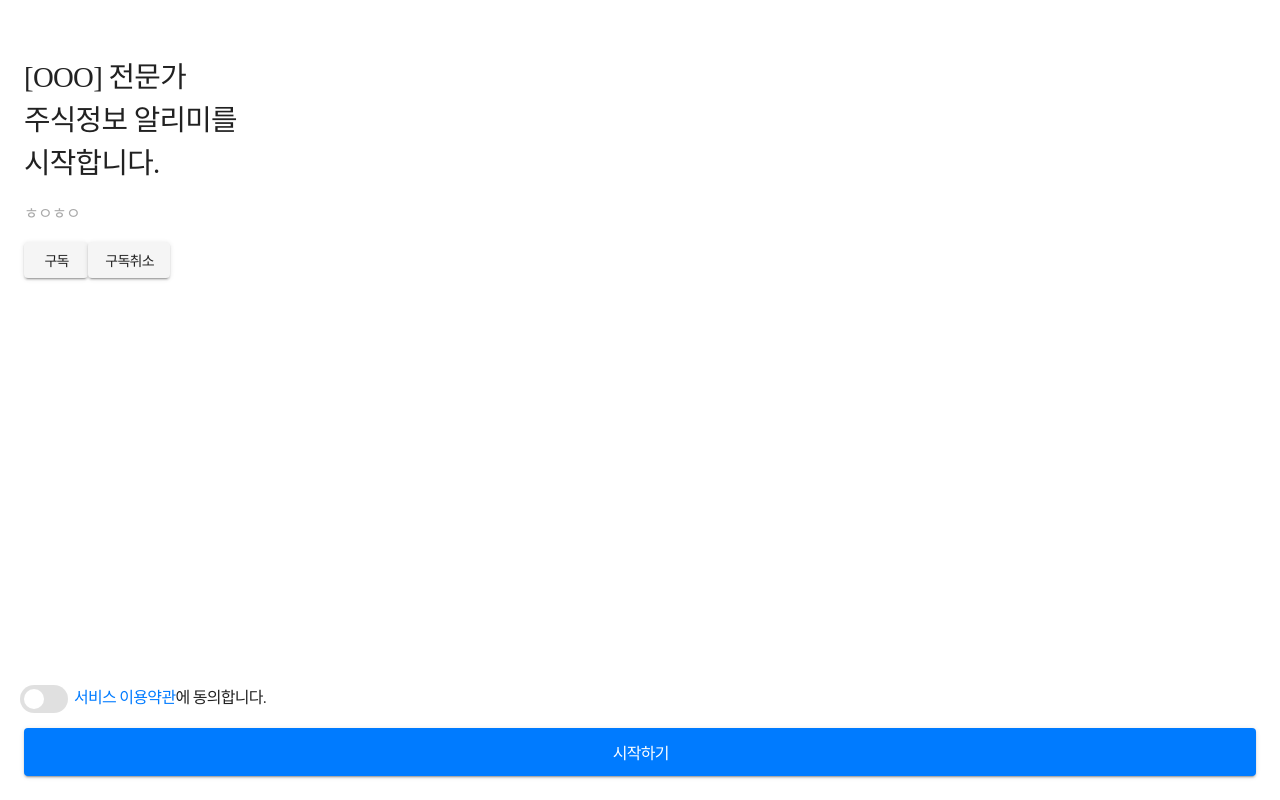
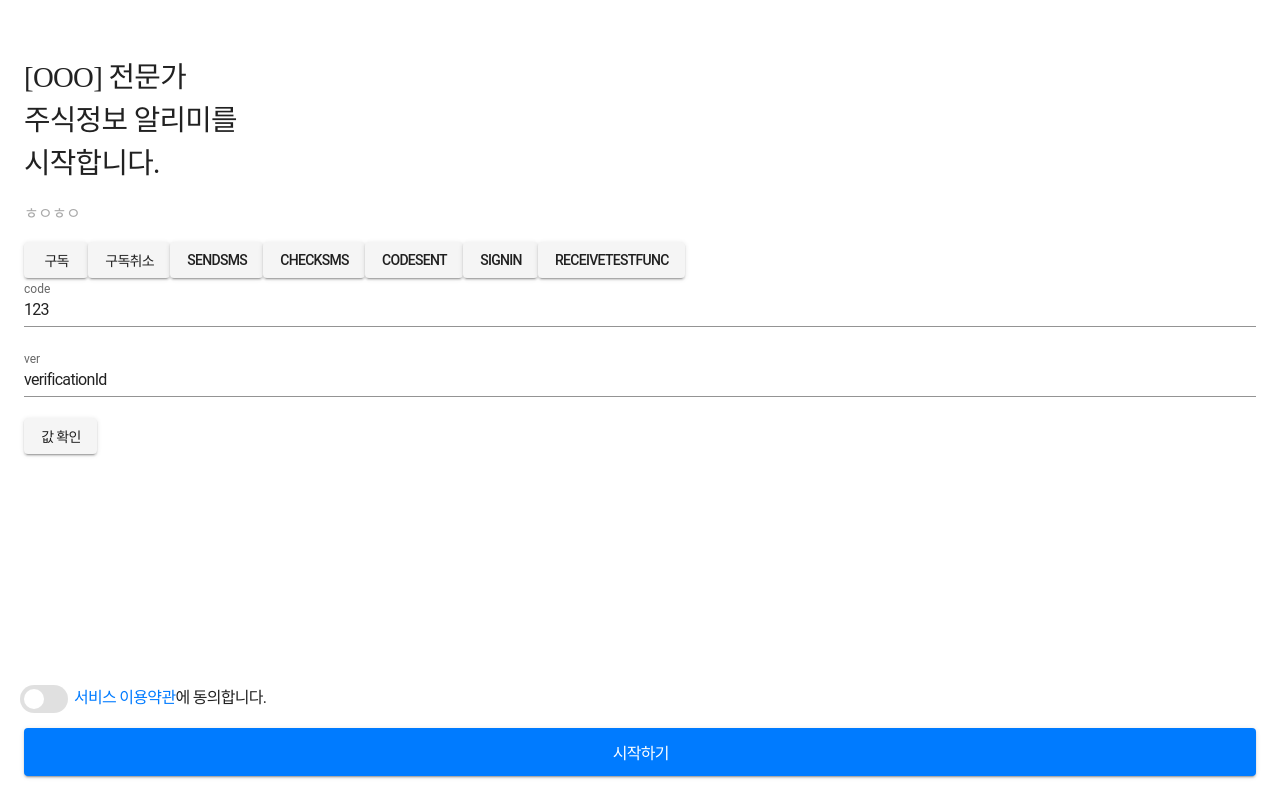
Before and after one commit to kimhyunsoon/vue_practice, a Vue app in the folder practice-app/: page / in a window 1280 px wide. Built offline with nearby package versions, Linux system fonts and the light colour scheme; a small style sheet from the web is missing; a web font is replaced by a local one.

Commit message:
업데이트

```diff
--- a/practice-app/capacitor.config.json
+++ b/practice-app/capacitor.config.json
@@ -9,7 +9,7 @@
     },
     "CapacitorFirebaseAuth": {
       "providers": ["phone"],
-      "languageCode": "kr",
+      "languageCode": "ko",
       "nativeAuth": false,
 
       "permissions": {
--- a/practice-app/src/components/UserRegist.vue
+++ b/practice-app/src/components/UserRegist.vue
@@ -5,6 +5,16 @@
       <p class="subTitle">{{message}}</p>
       <v-btn v-on:click="subTopic()">구독</v-btn>
       <v-btn v-on:click="cancleTopic()">구독취소</v-btn>
+      <v-btn v-on:click="sendSMS()">sendSMS</v-btn>
+      <v-btn v-on:click="checkSMS()">checkSMS</v-btn>
+      <v-btn v-on:click="codeSent()">codeSent</v-btn>
+      <v-btn v-on:click="signIn()">signIn</v-btn>
+      <v-btn v-on:click="receiveTestFunc()">receiveTestFunc</v-btn>
+
+      <v-text-field v-model="code" label="code"></v-text-field>
+      <v-text-field v-model="verificationId" label="ver"></v-text-field>
+      <v-btn v-on:click="codeLog()">값 확인</v-btn>
+
     </div>
     <div class="verticalWrap mid">
     </div>
@@ -62,6 +72,13 @@
 
 <script>
 import { FCM } from '@capacitor-community/fcm';
+import { cfaSignInPhone } from 'capacitor-firebase-auth';
+import { cfaSignInPhoneOnCodeSent, cfaSignInPhoneOnCodeReceived } from 'capacitor-firebase-auth';
+import { User } from 'firebase/app'
+import { cfaSignIn } from 'capacitor-firebase-auth';
+
+
+// let user = new User();
 
 export default {
   name: 'UserRegist',
@@ -70,6 +87,8 @@ export default {
     message: 'ㅎㅇㅎㅇ',
     checkbox: false,
     dialog: false,
+    code: '123',
+    verificationId:'verificationId',
   }),
   methods: {
     reverseMessage() {
@@ -82,6 +101,36 @@ export default {
     cancleTopic() {
       FCM.unsubscribeFrom({ topic: 'test' }).then(() => alert('unsubscribed from topic'));
     },
+    sendSMS() {
+      cfaSignInPhone('+821084439554').subscribe(
+        user => console.log(user.phoneNumber)
+      )
+    },
+    codeSent() {
+      cfaSignInPhoneOnCodeSent().subscribe(
+        verificationId => console.log(verificationId)
+      )
+    },
+    signIn(){
+      cfaSignIn('phone', {phone:'+821084439554'}).subscribe(
+        user => console.log(user)
+      )
+    },
+    receiveTestFunc(){
+      cfaSignInPhoneOnCodeReceived()
+      .subscribe({verificationId: this.verificationId, verificationCode: this.code})
+    },
+    codeLog() {
+      console.log(this.code)
+      console.log(this.verificationId)
+    },
+    checkSMS() {
+      cfaSignInPhone('+821084439554', '123456')
+      .subscribe(user=>{
+        console.log(user)
+      })
+    },
+
   },
   components: {
   },
--- a/practice-app/vue.config.js
+++ b/practice-app/vue.config.js
@@ -2,4 +2,5 @@ module.exports = {
   transpileDependencies: [
     'vuetify',
   ],
+  lintOnSave: false,
 };
```
Also changed, not shown: 4 other files (tests, documents, lock files or other folders).
